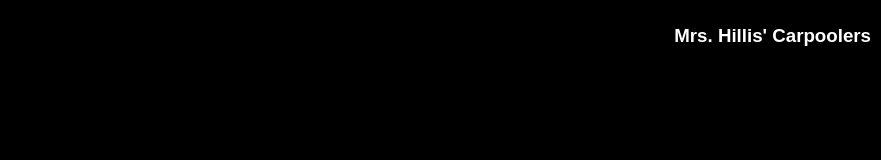
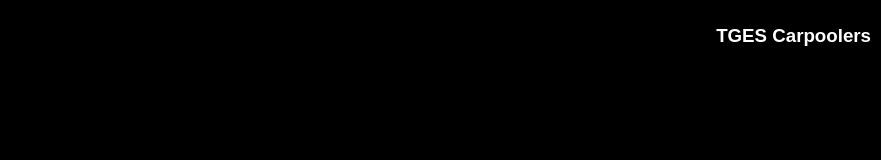
Before and after one commit to JasonKleban/carpoolers, a React app: page / in a window 1280 px wide. Shown: the top 160 px of the page, without its empty margins (399-1280 px from the left). Built offline with nearby package versions, Linux system fonts and the light colour scheme; the HTML template or start-up script is replaced by a standard one.

Commit message:
name change

```diff
--- a/src/app.tsx
+++ b/src/app.tsx
@@ -94,7 +94,7 @@ export const App = () => {
 
   return (
     <div className={classnames(styles.app)}>
-      <h3>Mrs. Hillis' Carpoolers</h3>
+      <h3>TGES Carpoolers</h3>
       <div className={styles.filter}>{showSequence}</div>
       {
         !all.length
--- a/webpack.config.cjs
+++ b/webpack.config.cjs
@@ -44,7 +44,7 @@ module.exports = (env) => ({
             },
             templateContent: `
               <html>
-                <head><title>Mrs. Hillis' Carpoolers</title></head>
+                <head><title>TGES Carpoolers</title></head>
                 <body>
                     <div id="root" />
                 </body>
```
Also changed, not shown: 1 other file (tests, documents, lock files or other folders).
